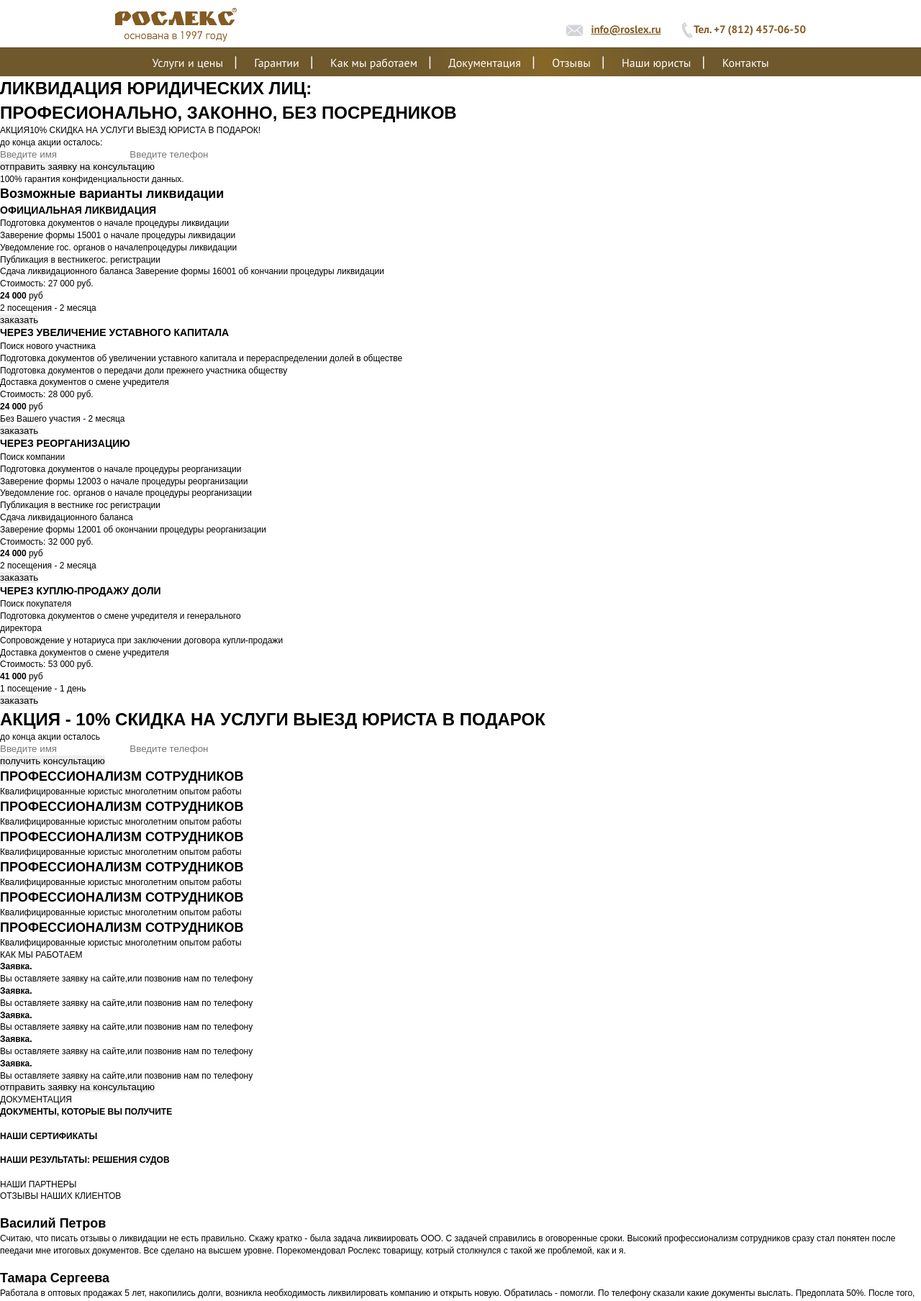
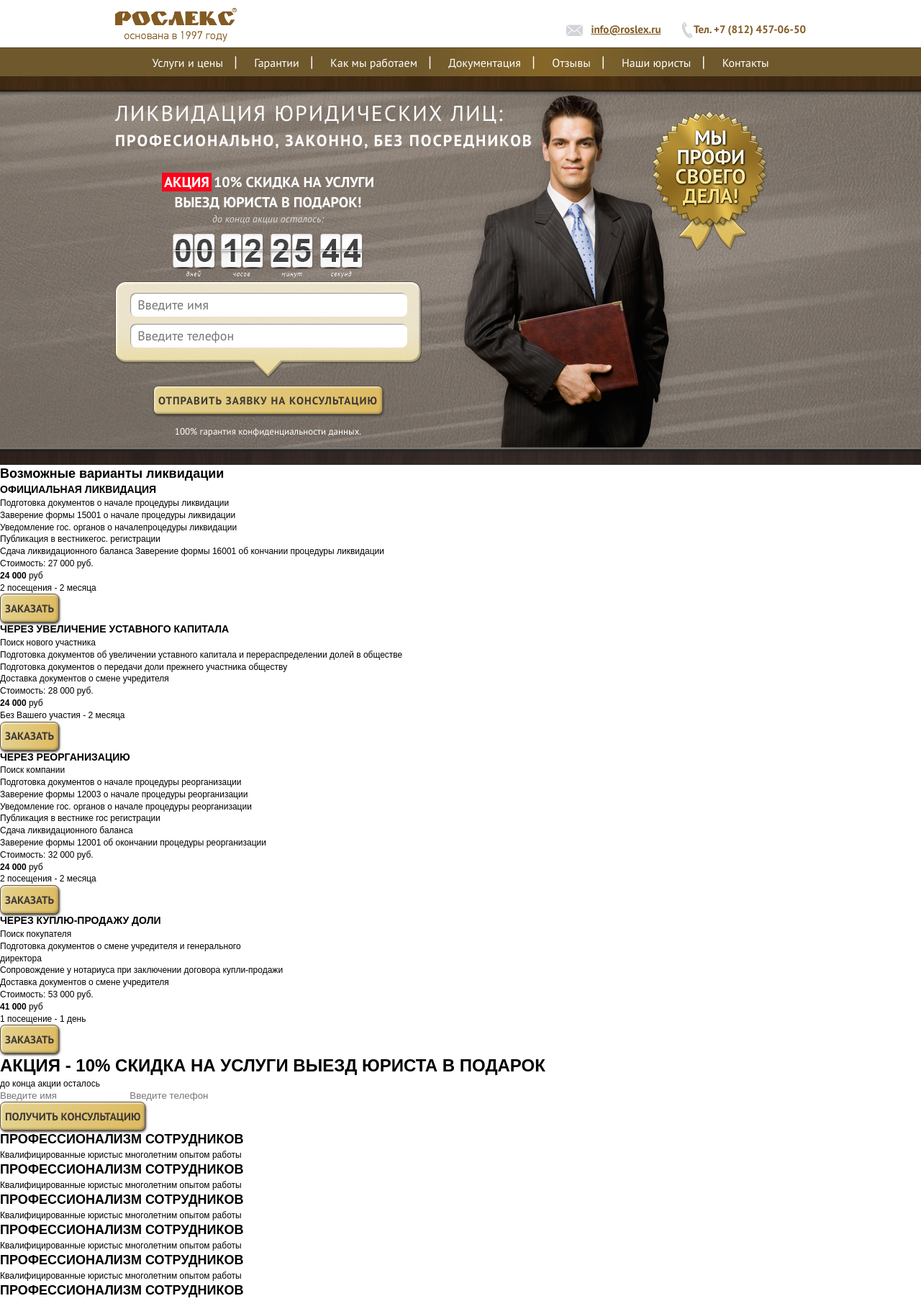
Before and after one commit to coderiver/roslex, a PHP site: page / in a window 1280 px wide. Shown: the top 1808 px of the page at 72% size. Run offline with PHP 8.4, Linux system fonts and the light colour scheme.

Commit message:
promo add

```diff
--- a/css/screen.css
+++ b/css/screen.css
@@ -24,12 +24,16 @@ table { border-spacing: 0; border-collapse: collapse; width: 100%; }
 
 body { font-family: Arial, sans-serif; font-size: 12px; line-height: 1.4; }
 
-.topline .topline__in, .nav .nav__in { width: 960px; margin: 0 auto; }
+.topline .topline__in, .nav .nav__in, .promo .promo__in { width: 960px; margin: 0 auto; }
+
+.button { text-transform: uppercase; }
 
 .out { width: 100%; }
 .out .icon-logo { background: url('../img/icons-seed526e5db.png') 0 -30px no-repeat; width: 169px; height: 47px; display: inline-block; }
 .out .icon-mail { background: url('../img/icons-seed526e5db.png') 0 -87px no-repeat; width: 25px; height: 17px; display: inline-block; }
 .out .icon-phone { background: url('../img/icons-seed526e5db.png') 0 -114px no-repeat; width: 17px; height: 24px; display: inline-block; }
+
+.button { height: 40px; border: 1px solid #655638; -moz-border-radius: 7px; -webkit-border-radius: 7px; border-radius: 7px; -moz-box-shadow: 1px 2px 3px 0 #45403c, 1px 1px 3px white inset, -1px -1px 3px 0 #8f7b40 inset; -webkit-box-shadow: 1px 2px 3px 0 #45403c, 1px 1px 3px white inset, -1px -1px 3px 0 #8f7b40 inset; box-shadow: 1px 2px 3px 0 #45403c, 1px 1px 3px white inset, -1px -1px 3px 0 #8f7b40 inset; background-image: -moz-linear-gradient(left, #e4d28f, #debb61); background-image: -webkit-linear-gradient(left, #e4d28f, #debb61); background-image: linear-gradient(to right, #e4d28f, #debb61); padding: 0 6px; color: #3d3837; font-family: "PT Sans", Arial, sans-serif; font-weight: 700; font-size: 15px; }
 
 .topline .topline__in { *zoom: 1; height: 67px; }
 .topline .topline__in:after { content: " "; display: table; clear: both; }
@@ -52,3 +56,24 @@ body { font-family: Arial, sans-serif; font-size: 12px; line-height: 1.4; }
 .l:after { content: " "; display: table; clear: both; }
 .l .l-col1 { float: left; width: 20%; }
 .l .l-col2 { float: right; width: 70%; }
+
+.promo { background-image: url("../img/promo_bg.png"); height: 540px; position: relative; -moz-background-size: cover; -o-background-size: cover; -webkit-background-size: cover; background-size: cover; background-position: top center; }
+.promo .promo__header { padding-top: 30px; color: white; display: inline-block; letter-spacing: 2px; font-family: "PT Sans", Arial, sans-serif; }
+.promo .promo__header .promo__header_big { font-size: 30px; font-weight: 100; }
+.promo .promo__header .promo__header_small { font-size: 22px; font-weight: 700; }
+.promo .promo__info { margin-top: 27px; width: 425px; }
+.promo .promo__info .promo__info-text { text-align: center; font-size: 20px; font-family: "PT Sans", Arial, sans-serif; font-weight: 700; color: white; }
+.promo .promo__info .promo__info-text .promo__info-text_action { background-color: #fe031b; padding: 0 3px; margin-right: 3px; }
+.promo .promo__info .promo__info-form { width: 100%; }
+.promo .promo__info .promo__info-form p { text-align: center; }
+.promo .promo__info .promo__info-form .time_to { font-family: "PT Sans", Arial, sans-serif; font-style: italic; color: #dedcda; font-size: 14px; margin-bottom: 10px; }
+.promo .promo__info .form__timer { text-align: center; }
+.promo .promo__info form { text-align: center; }
+.promo .promo__info form .form__inputs { width: 100%; background: url("../img/form__inputs.png") no-repeat 0 0; width: 427px; height: 135px; text-align: center; }
+.promo .promo__info form .form__inputs_in { padding-top: 16px; }
+.promo .promo__info form .form__inputs input { -moz-border-radius: 8px; -webkit-border-radius: 8px; border-radius: 8px; font-size: 18px; text-indent: 10px; padding: 5px 0; width: 90%; font-family: "PT Sans", Arial, sans-serif; -moz-box-shadow: 1px 1px 1px 0 #8c8c8c inset; -webkit-box-shadow: 1px 1px 1px 0 #8c8c8c inset; box-shadow: 1px 1px 1px 0 #8c8c8c inset; margin-bottom: 10px; }
+.promo .promo__info form .button { margin-top: 10px; letter-spacing: 1px; }
+.promo .promo__info .form__footer { margin-top: 15px; font-family: "PT Sans", Arial, sans-serif; color: white; font-size: 13px; }
+.promo .promo__we { position: absolute; right: 170px; top: 0; }
+.promo .promo__we .promo__we-man { background: url("../img/promo__man.png") no-repeat 0 0; width: 318px; height: 524px; position: relative; top: 10px; display: inline-block; }
+.promo .promo__we .promo__we-embl { background: url("../img/promo__emb.png") no-repeat 0 0; width: 161px; height: 196px; display: inline-block; vertical-align: top; position: relative; top: 48px; right: 43px; }
--- a/index.html
+++ b/index.html
@@ -39,20 +39,22 @@
 
 	<!-- BEGIN promo  -->
 	<div class="promo"><div class="promo__in">
-		<h1 class="promo__header"><span class="promo__header_big">ЛИКВИДАЦИЯ ЮРИДИЧЕСКИХ ЛИЦ:</span><br><span class="promo__header_smal">ПРОФЕСИОНАЛЬНО, ЗАКОННО, БЕЗ ПОСРЕДНИКОВ</span></h2>
+		<h1 class="promo__header"><span class="promo__header_big">ЛИКВИДАЦИЯ ЮРИДИЧЕСКИХ ЛИЦ:</span><br><span class="promo__header_small">ПРОФЕСИОНАЛЬНО, ЗАКОННО, БЕЗ ПОСРЕДНИКОВ</span></h2>
 		<div class="promo__info">
-			<p class="promo__info-text"><span class="promo__info-text_action">АКЦИЯ</span>10% СКИДКА НА УСЛУГИ ВЫЕЗД ЮРИСТА В ПОДАРОК!</p>
+			<p class="promo__info-text"><span class="promo__info-text_action">АКЦИЯ</span>10% СКИДКА НА УСЛУГИ<br>ВЫЕЗД ЮРИСТА В ПОДАРОК!</p>
 			<div class="promo__info-form form form_size_small">
-				<p>до конца акции осталось:</p>
-				<div class="form__timer"></div>
+				<p class="time_to">до конца акции осталось:</p>
+				<div class="form__timer">
+					<img src="img/timer.png" alt="">
+				</div>
 				<form action="">
-					<div class="form__inputs">
+					<div class="form__inputs"><div class="form__inputs_in">
 						<input type="text" placeholder="Введите имя">
 						<input type="text" placeholder="Введите телефон">
-					</div>
+					</div></div>
 					<input type="submit" class="button" value="отправить заявку на консультацию">
 				</form>
-				<p>100% гарантия конфиденциальности данных.</p>
+				<p class="form__footer">100% гарантия конфиденциальности данных.</p>
 			</div>
 		</div>
 		<div class="promo__we">
--- a/sass/_common.sass
+++ b/sass/_common.sass
@@ -54,6 +54,9 @@
 =pt-b
 	font-family: 'PT Sans', Arial, sans-serif
 	font-weight: 700
+=pt-i
+	font-family: 'PT Sans', Arial, sans-serif
+	font-style: italic
 =ptn
 	font-family: 'PT Sans Narrow', Arial, sans-serif
 body
@@ -65,10 +68,8 @@ $brown: #825b23
 %in
 	width: 960px
 	margin: 0 auto
-// =sprite-loop
-// 	@each $ico in $icons
-// 		.icon-#{$ico}
-// 			+s(#{$ico})
+%caps
+	text-transform: uppercase
 $ico: logo mail phone
 =sprite-loop
 	@each $i in $ico
@@ -78,6 +79,19 @@ $ico: logo mail phone
 .out
 	width: 100%
 	+sprite-loop
+//blocks
+.button
+	@extend %caps
+	height: 40px
+	border: 1px solid #655638
+	+border-radius(7px)
+	+box-shadow(1px 2px 3px 0 #45403c, 1px 1px 3px #fff inset, -1px -1px 3px 0 #8f7b40 inset )
+	+gh(#e4d28f, #debb61)
+	padding: 0 6px
+	color: #3d3837
+	+pt-b
+	font-size: 15px
+
 
 
 //------topline
@@ -117,8 +131,6 @@ $ico: logo mail phone
 	background-color: #6e582c
 	+filter-gradient(#6e582c, #6e582c, horizontal)
 	+background-image(linear-gradient(left,  #6e582c 45%,#866728 59%,#6e582c 73%))
-
-
 	+box-shadow(0 -1px 1px #5b4925)
 	.nav__in
 		@extend %in
--- a/sass/_main.sass
+++ b/sass/_main.sass
@@ -1 +1,88 @@
 // Normally mainpage styles
+//-----promo
+
+.promo
+	background-image: url('../img/promo_bg.png')
+	height: 540px
+	position: relative
+	+background-size(cover)
+	background-position: top center
+	.promo__in
+		@extend %in
+	.promo__header
+		padding-top: 30px
+		color: #FFF
+		display: inline-block
+		letter-spacing: 2px
+		+pt
+		.promo__header_big
+			font-size: 30px
+			font-weight: 100
+		.promo__header_small
+			font-size: 22px
+			font-weight: 700
+	.promo__info
+		margin-top: 27px
+		width: 425px
+		.promo__info-text
+			text-align: center
+			font-size: 20px
+			+pt-b
+			color: #fff
+			.promo__info-text_action
+				background-color: #fe031b
+				padding: 0 3px
+				margin-right: 3px
+		.promo__info-form
+			width: 100%
+			p
+				text-align: center
+			.time_to
+				+pt-i
+				color: #dedcda
+				font-size: 14px
+				margin-bottom: 10px
+		.form__timer
+			text-align: center
+		form
+			text-align: center
+			.form__inputs
+				width: 100%
+				+png(form__inputs)
+				text-align: center
+				&_in
+					padding-top: 16px
+				input
+					+border-radius(8px)
+					font-size: 18px
+					text-indent: 10px
+					padding: 5px  0
+					width: 90%
+					+pt
+					+box-shadow(1px 1px 1px 0 #8c8c8c inset)
+					margin-bottom: 10px
+			.button
+				margin-top: 10px
+				letter-spacing: 1px
+		.form__footer
+			margin-top: 15px
+			+pt
+			color: #fff
+			font-size: 13px
+	.promo__we
+		position: absolute
+		right: 170px
+		top: 0
+		.promo__we-man
+			+png(promo__man)
+			position: relative
+			top: 10px
+			// float: left
+			display: inline-block
+		.promo__we-embl
+			+png(promo__emb)
+			display: inline-block
+			vertical-align: top
+			position: relative
+			top: 48px
+			right: 43px
```
Also changed, not shown: img/form__inputs.png (added), img/promo__emb.png (added), img/promo__man.png (added), img/promo_bg.png (added), img/timer.png (added).
